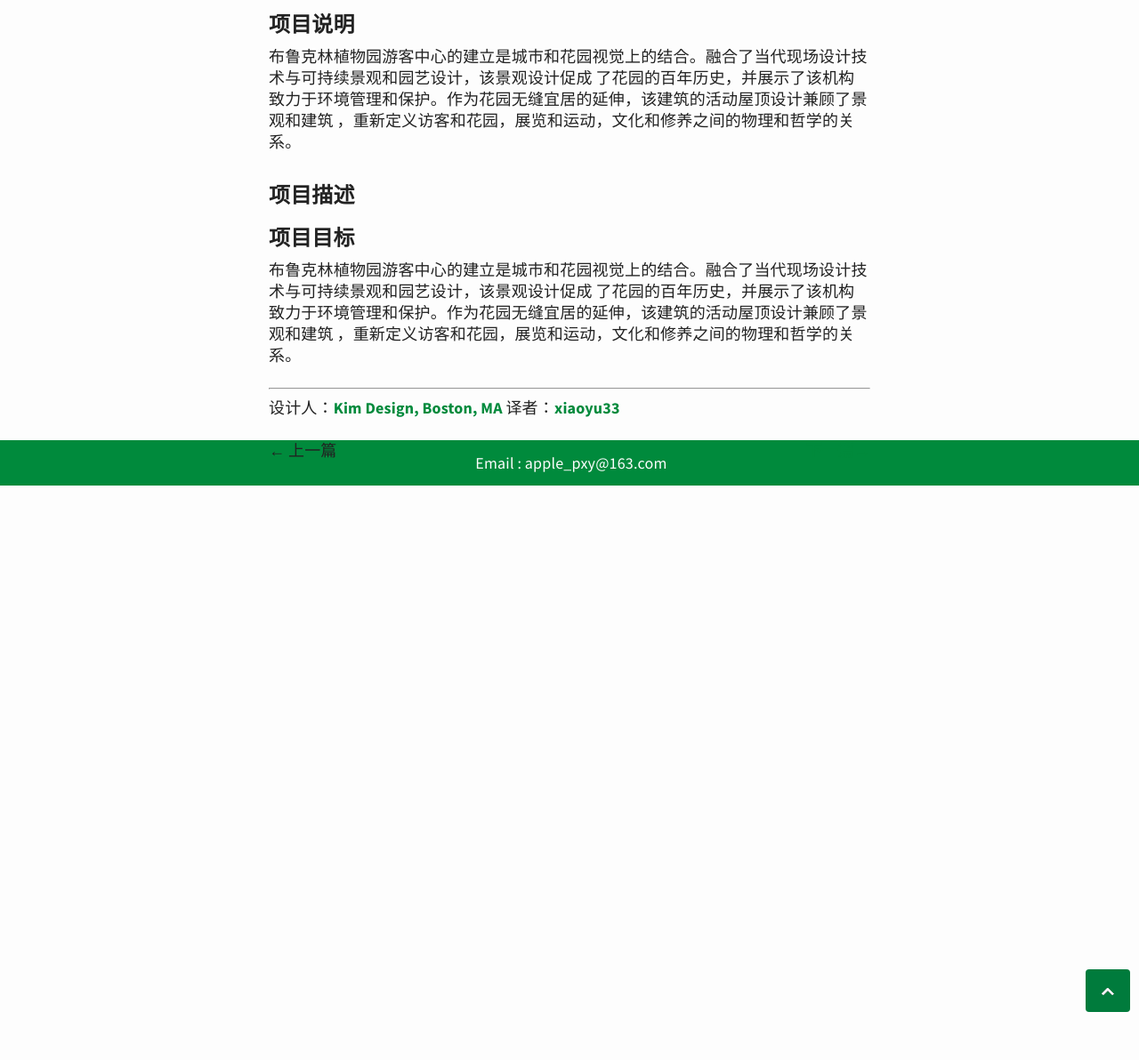
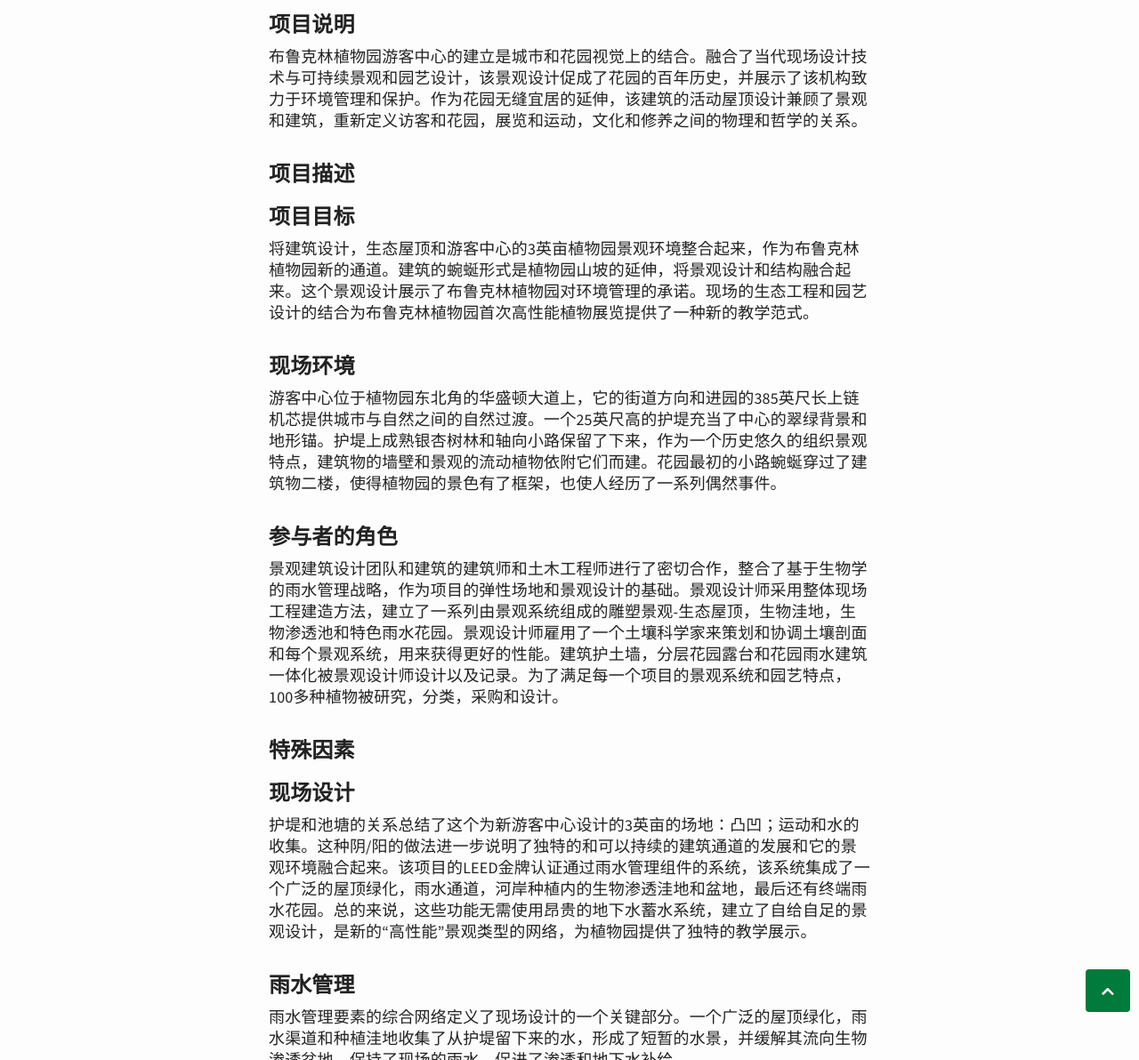
Before and after one commit to xiaoyu33/xiaoyu33.github.io, a Jekyll site: the page built from _posts/2015-08-16-布鲁克林植物园游客中心.md, in a window 1280 px wide and 1400 px high, scrolled down 795 px. Shown: the part 208-1400 px from the top of the window at 89% size. Built offline with Jekyll 4.4.1, drawn with Linux system fonts in a browser that asks for light colours; comment, search, counter and statistics services are not loaded; some of the changed text lies outside the part shown.

Commit message:
Update 2015-08-16-布鲁克林植物园游客中心.md

```diff
--- a/_posts/2015-08-16-布鲁克林植物园游客中心.md
+++ b/_posts/2015-08-16-布鲁克林植物园游客中心.md
@@ -7,22 +7,53 @@
 ![布鲁克林植物园游客中心](/img/blkl-2.jpg)
 
 ### 项目说明 ###
-布鲁克林植物园游客中心的建立是城市和花园视觉上的结合。融合了当代现场设计技术与可持续景观和园艺设计，该景观设计促成
-了花园的百年历史，并展示了该机构致力于环境管理和保护。作为花园无缝宜居的延伸，该建筑的活动屋顶设计兼顾了景观和建筑
-，重新定义访客和花园，展览和运动，文化和修养之间的物理和哲学的关系。
+
+布鲁克林植物园游客中心的建立是城市和花园视觉上的结合。融合了当代现场设计技术与可持续景观和园艺设计，该景观设计促成了花园的百年历史，并展示了该机构致力于环境管理和保护。作为花园无缝宜居的延伸，该建筑的活动屋顶设计兼顾了景观和建筑，重新定义访客和花园，展览和运动，文化和修养之间的物理和哲学的关系。
 
 ### 项目描述 ###
 ### 项目目标 ###
-布鲁克林植物园游客中心的建立是城市和花园视觉上的结合。融合了当代现场设计技术与可持续景观和园艺设计，该景观设计促成
-了花园的百年历史，并展示了该机构致力于环境管理和保护。作为花园无缝宜居的延伸，该建筑的活动屋顶设计兼顾了景观和建筑
-，重新定义访客和花园，展览和运动，文化和修养之间的物理和哲学的关系。
 
+将建筑设计，生态屋顶和游客中心的3英亩植物园景观环境整合起来，作为布鲁克林植物园新的通道。建筑的蜿蜒形式是植物园山坡的延伸，将景观设计和结构融合起来。这个景观设计展示了布鲁克林植物园对环境管理的承诺。现场的生态工程和园艺设计的结合为布鲁克林植物园首次高性能植物展览提供了一种新的教学范式。
+
+### 现场环境 ###
+
+游客中心位于植物园东北角的华盛顿大道上，它的街道方向和进园的385英尺长上链机芯提供城市与自然之间的自然过渡。一个25英尺高的护堤充当了中心的翠绿背景和地形锚。护堤上成熟银杏树林和轴向小路保留了下来，作为一个历史悠久的组织景观特点，建筑物的墙壁和景观的流动植物依附它们而建。花园最初的小路蜿蜒穿过了建筑物二楼，使得植物园的景色有了框架，也使人经历了一系列偶然事件。
+
+### 参与者的角色 ###
+
+景观建筑设计团队和建筑的建筑师和土木工程师进行了密切合作，整合了基于生物学的雨水管理战略，作为项目的弹性场地和景观设计的基础。景观设计师采用整体现场工程建造方法，建立了一系列由景观系统组成的雕塑景观-生态屋顶，生物洼地，生物渗透池和特色雨水花园。景观设计师雇用了一个土壤科学家来策划和协调土壤剖面和每个景观系统，用来获得更好的性能。建筑护土墙，分层花园露台和花园雨水建筑一体化被景观设计师设计以及记录。为了满足每一个项目的景观系统和园艺特点，100多种植物被研究，分类，采购和设计。
+
+### 特殊因素 ###
+
+### 现场设计 ###
+
+护堤和池塘的关系总结了这个为新游客中心设计的3英亩的场地：凸凹；运动和水的收集。这种阴/阳的做法进一步说明了独特的和可以持续的建筑通道的发展和它的景观环境融合起来。该项目的LEED金牌认证通过雨水管理组件的系统，该系统集成了一个广泛的屋顶绿化，雨水通道，河岸种植内的生物渗透洼地和盆地，最后还有终端雨水花园。总的来说，这些功能无需使用昂贵的地下水蓄水系统，建立了自给自足的景观设计，是新的“高性能”景观类型的网络，为植物园提供了独特的教学展示。
+
+### 雨水管理 ###
+
+雨水管理要素的综合网络定义了现场设计的一个关键部分。一个广泛的屋顶绿化，雨水渠道和种植洼地收集了从护堤留下来的水，形成了短暂的水景，并缓解其流向生物渗透盆地，保持了现场的雨水，促进了渗透和地下水补给。
+
+### 土壤改良 ###
+
+在半山腰被历史填充污染的土壤需要采取补救措施。一些被污染的土壤可以进行封顶，并设计具体的土壤剖面来恢复有活力的土壤生物学，用来支持每个不同的园艺条件。被设计用来吸收和过滤污染物的生物浸润盆的土壤，已经提高了现场的水质。结构化的土壤被放置在人行道和广场下面，支撑相邻的雨水花园，并且扩大了雨水采集和根的生长。为每个种植条件专门设计了土壤剖面，从高地种植和园艺底土到低地生物渗透和结构的土壤。
+
+### 报废材料 ###
+
+建筑设计和地形的修改要求移除一些现有的银杏树。最老的（超过100年）并且也是最大的一棵古银杏树被成功移植在现场种植，而另一些则被砍伐，研磨并整合到建筑物内。同样，当地可利用的刺槐木材被用于制造在花园台阶和入口广场休息处建造木质甲板和木质长凳。
+
+### 生态屋顶 ###
+
+这个景观的核心特点是建筑的10000平方英尺的生态屋顶的设计，构成了植物园无缝，宜居的延伸。生态屋顶合并了景观和建筑，重新定义游客和花园，展览和运动，文化和修养之间的物理和哲学的关系。自定义的花园屋顶组件支撑了40,000多种的各种植物，最大限度地增长了屋顶负荷限度内生长介质的深度。
+
+### 园艺展览 ###
+
+从原生植物群落可以知道，种植的调色板对类型进行了分类，从陆地到低地，为那些经历干旱和洪水泛滥的时期存活下来的高性能的树木、灌丛、草地建立了一个电枢。总的来说，种植设计建立了一个标志性的植物展览，演示了景观功能中不同植物的重要角色。这种园艺设计为植物园引入了90个新的植物物种。其广阔和独特的编织和纬线组成，建立了新的教学工具，展示了原生植物群落作为一种重要的生态系统组件，以及突出其固有的美丽和广阔的季节性特征。
 
 --------------------------------------------------------------------------------
 
 
-设计人：[Kim Design, Boston, MA][a]
+设计人：[HMWhite, New York City][a]
 译者：[xiaoyu33](https://github.com/xiaoyu33)
 
 
-[a]:http://myk-d.com
+[a]:http://hmwhitesa.com
```
